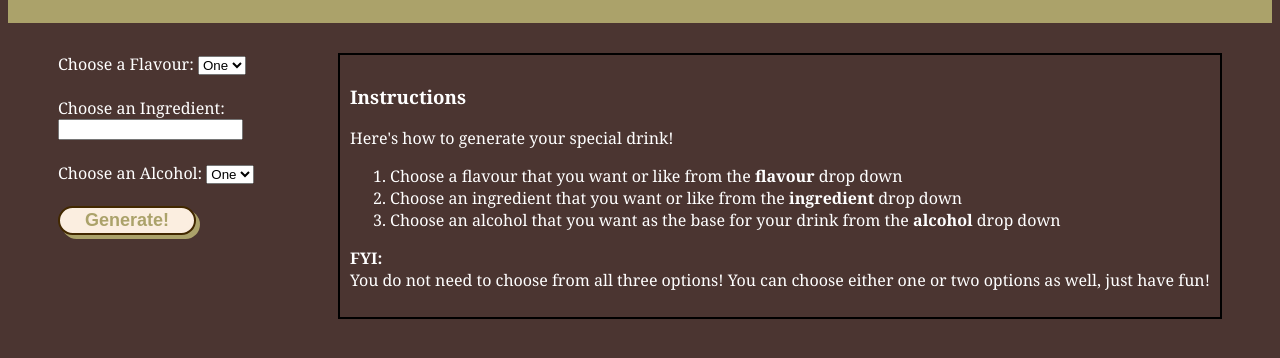
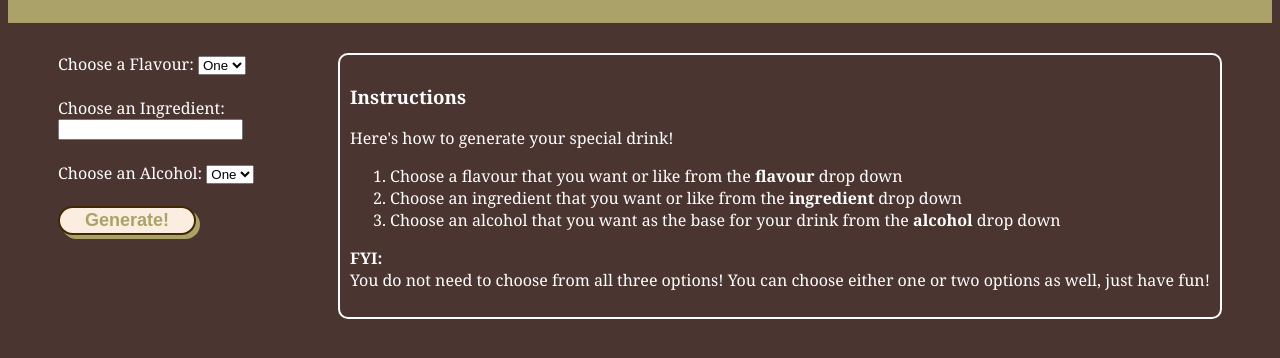
Before and after one commit to zelda-xena/INST377_Project, a plain HTML site: page project/ingredient.html in a window 1280 px wide. Shown: the part 126-484 px from the top of the page. Drawn offline with Linux system fonts and the light colour scheme.

Commit message:
Update ingredient.css

```diff
--- a/project/ingredient.css
+++ b/project/ingredient.css
@@ -32,7 +32,8 @@ nav a {
 }
 
 .sidenav {
-    border: 2px solid black;
+    border: 2px solid white;
+    border-radius: 10px;
     float: right;
     margin-top: 30px;
     padding: 10px;
```
